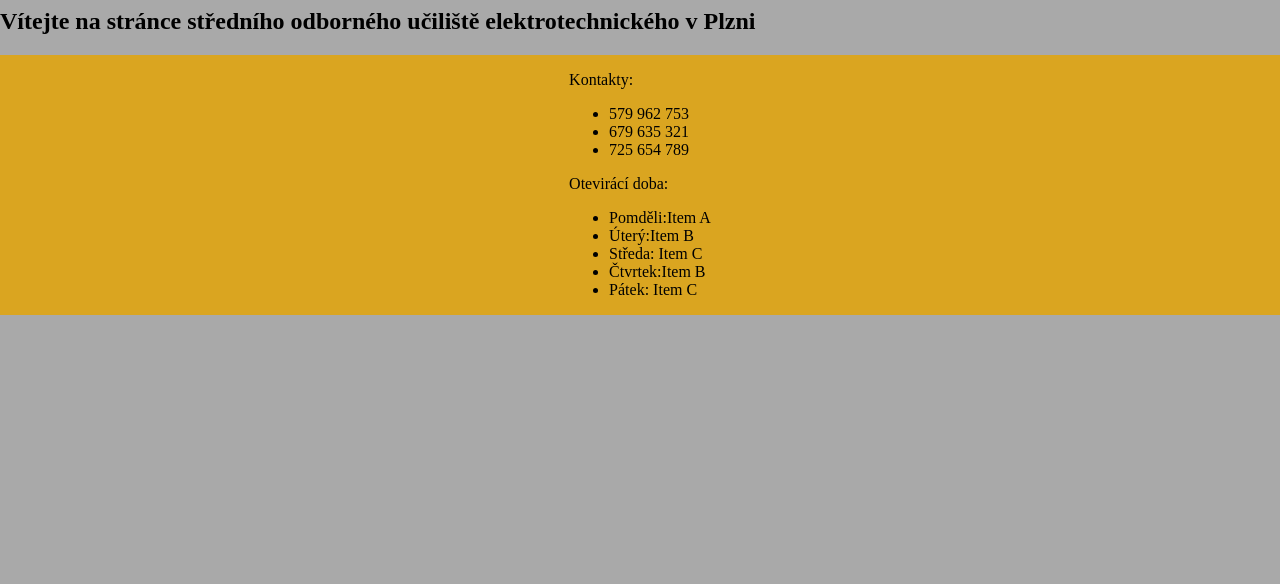
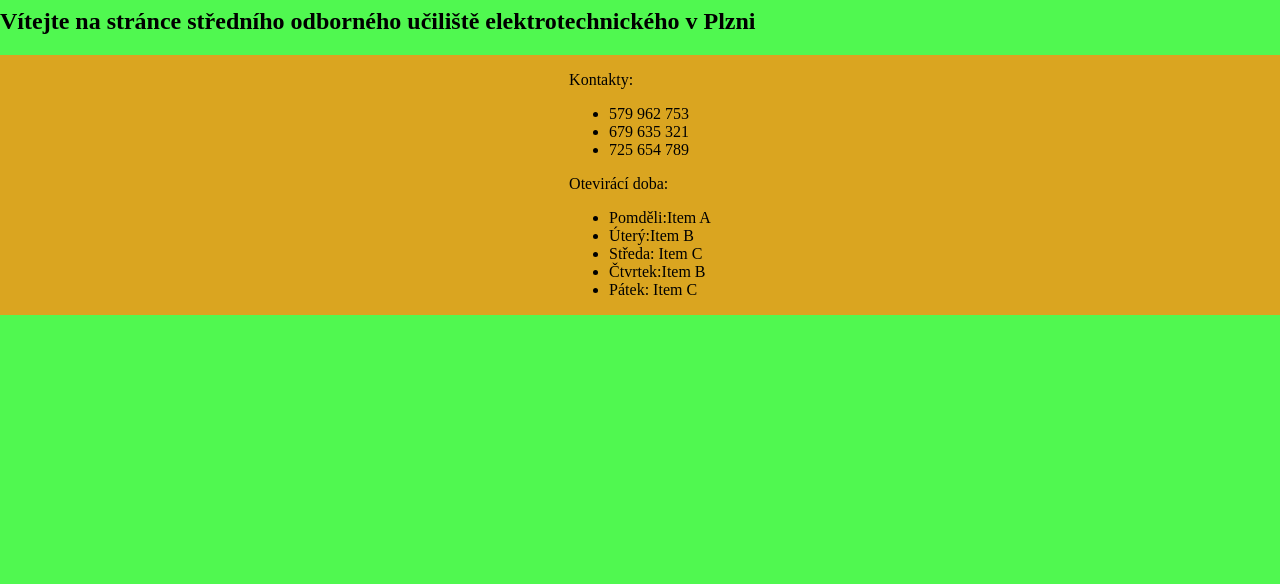
Before and after one commit to Roman20031/Training_02, a plain HTML site: page index.html in a window 1280 px wide. Shown: the part 216-800 px from the top of the page. Drawn offline with Linux system fonts and the light colour scheme.

Commit message:
Training_02_background_change

```diff
--- a/style/style.css
+++ b/style/style.css
@@ -1,5 +1,5 @@
 body{
-    background-color: darkgray;
+    background-color: rgb(80, 248, 80);
     margin: 0;
 }
 
```
